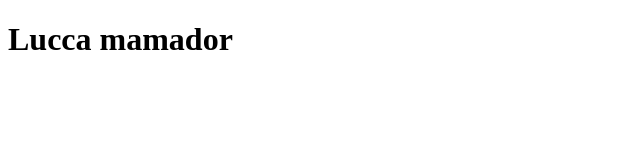
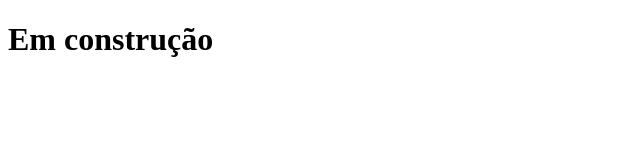
Before and after one commit to voliveiraa/Clone-tabnews, a Next.js app: page / in a window 1280 px wide. Shown: the top 160 px of the page, without its empty margins (0-640 px from the left). Built offline with nearby package versions, Linux system fonts and the light colour scheme.

Commit message:
Agora sim criando o projeto e adicionando "Em construção" ao projeto.

```diff
--- a/pages/index.js
+++ b/pages/index.js
@@ -1,5 +1,5 @@
 function Home () {
- return <h1>Lucca mamador</h1>
+ return <h1>Em construção</h1>
 }
 
 export default Home;
```
Also changed, not shown: 1 other file (tests, documents, lock files or other folders).
